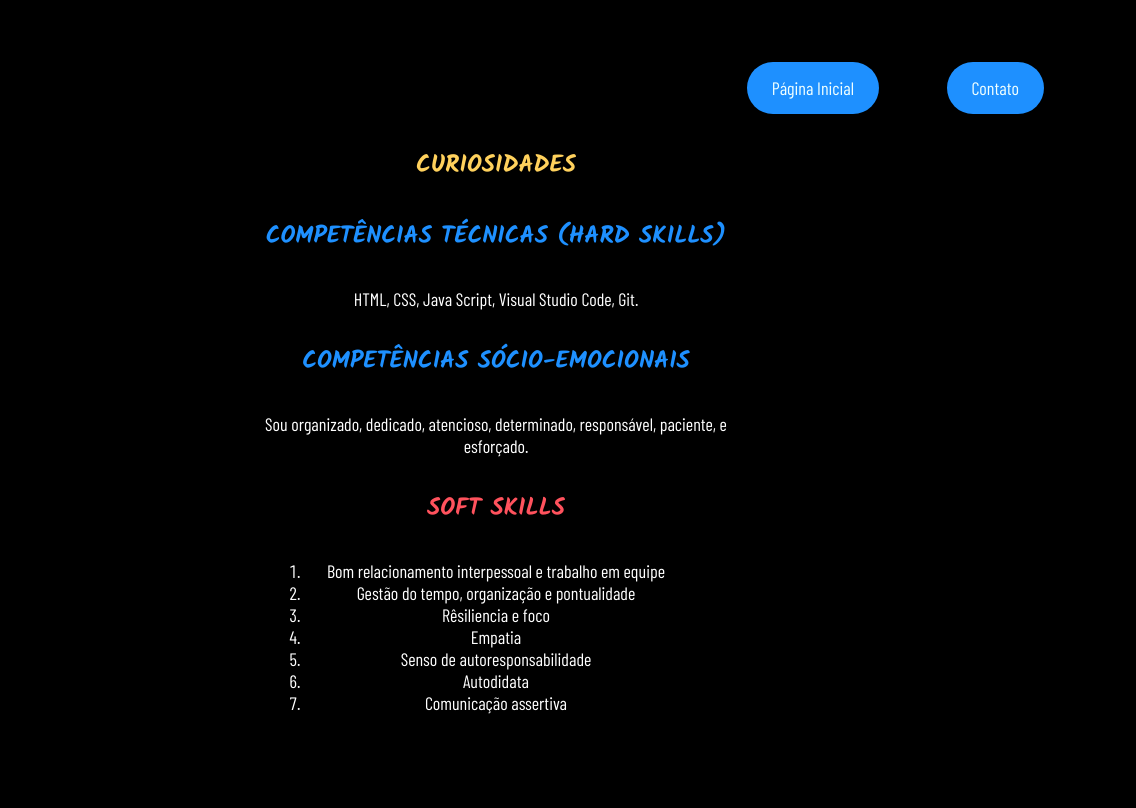
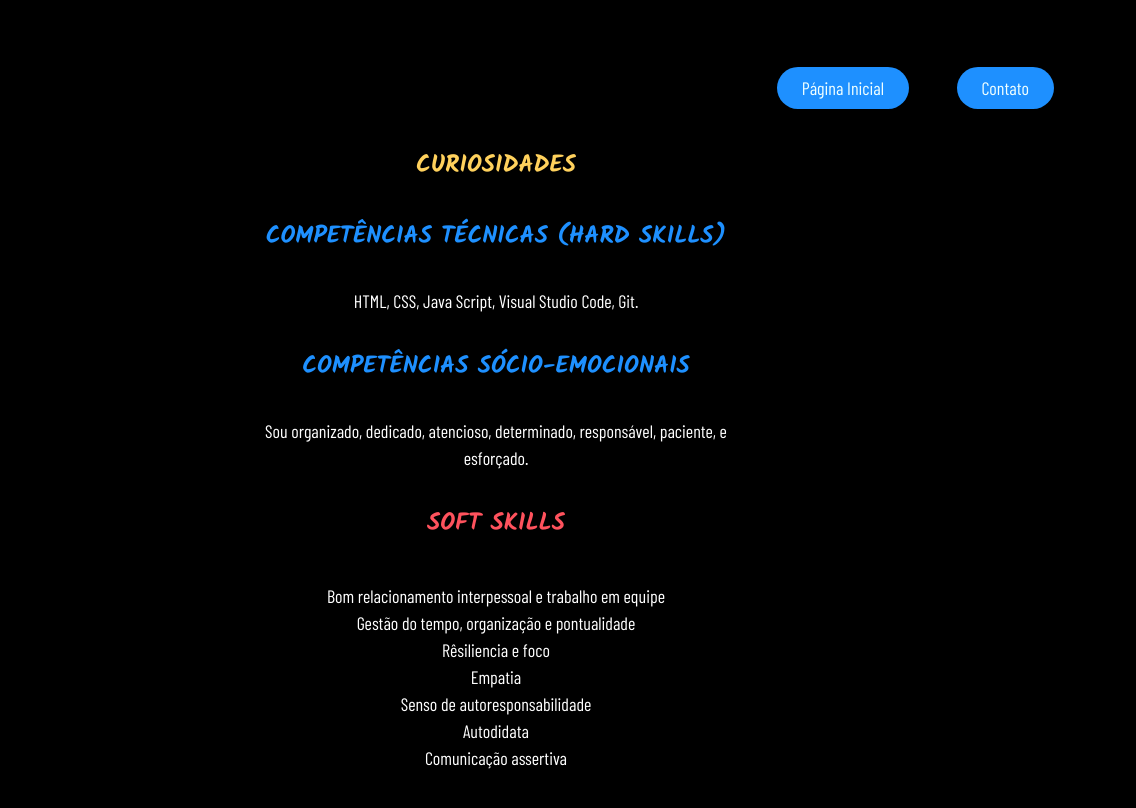
Before and after one commit to Leonardosouza17/meu-curriculo, a plain HTML site: page curiosidades.html in a window 1280 px wide. Shown: the full height of the page, 144-1280 px from the left. Drawn offline with nearby package versions, Linux system fonts and the light colour scheme; a web font is replaced by a local one.

Commit message:
atualizando o currículo

```diff
--- a/curiosidades.html
+++ b/curiosidades.html
@@ -37,7 +37,7 @@
 
     <h2 style="color: #ff525d;">Soft Skills</h2>
     <div class="container">
-    <ol class="lista">
+    <ol class="Cursos">
         <li class="informações">Bom relacionamento interpessoal e trabalho em equipe</li>
         <li>Gestão do tempo, organização e pontualidade</li>
         <li class="informações">Rêsiliencia e foco</li>
--- a/decoração.css
+++ b/decoração.css
@@ -13,7 +13,10 @@ h1,h2,h3,h4,h5,h6{ text-align: center;
                   text-transform: uppercase;
                   font-family: "Kalam", cursive;
                   font-size: x-large;
-                  margin: 2rem
+                  margin: 2rem;
+
+
+
 }
 
 
@@ -32,9 +35,13 @@ h1,h2,h3,h4,h5,h6{ text-align: center;
 p{text-align: center;
   color: white;
   margin: 0 30%;
+  line-height: 1.5;
+
+}
 
 
-}
+
+
 
 /* Header*/
 .header{
@@ -55,12 +62,10 @@ p{text-align: center;
     text-align: center;
 
 }
-.menu li{display: inline;
-             cursor: pointer;
-            padding: 30px;
-
-
-        }
+.menu li {display: inline;
+    cursor: pointer;
+    padding: 5px 20px 0 20px;
+   }
 
 
          .menu{position:absolute;
@@ -74,14 +79,12 @@ p{text-align: center;
       cursor: pointer;
       background-color: #1e90ff;
       margin: 4px 2px;
-      padding: 15px 25px;
-
-
-
+      padding: 10px 25px;
 }
 /* Ancora */
 a{
     text-decoration: none;
+
 }
 /* Classe para título e parágrafo */
 .escrita{color: white; text-align: center;
@@ -131,9 +134,7 @@ a{
 
 .Cursos{ color: white;
     text-align: justify;
-    margin: 20px;
+    margin: 40px;
     list-style: none;
-
-
-
-}
+    line-height: 1.5;
+    text-align: center;}
```
Also changed, not shown: contato.html (+1 -1 lines).
